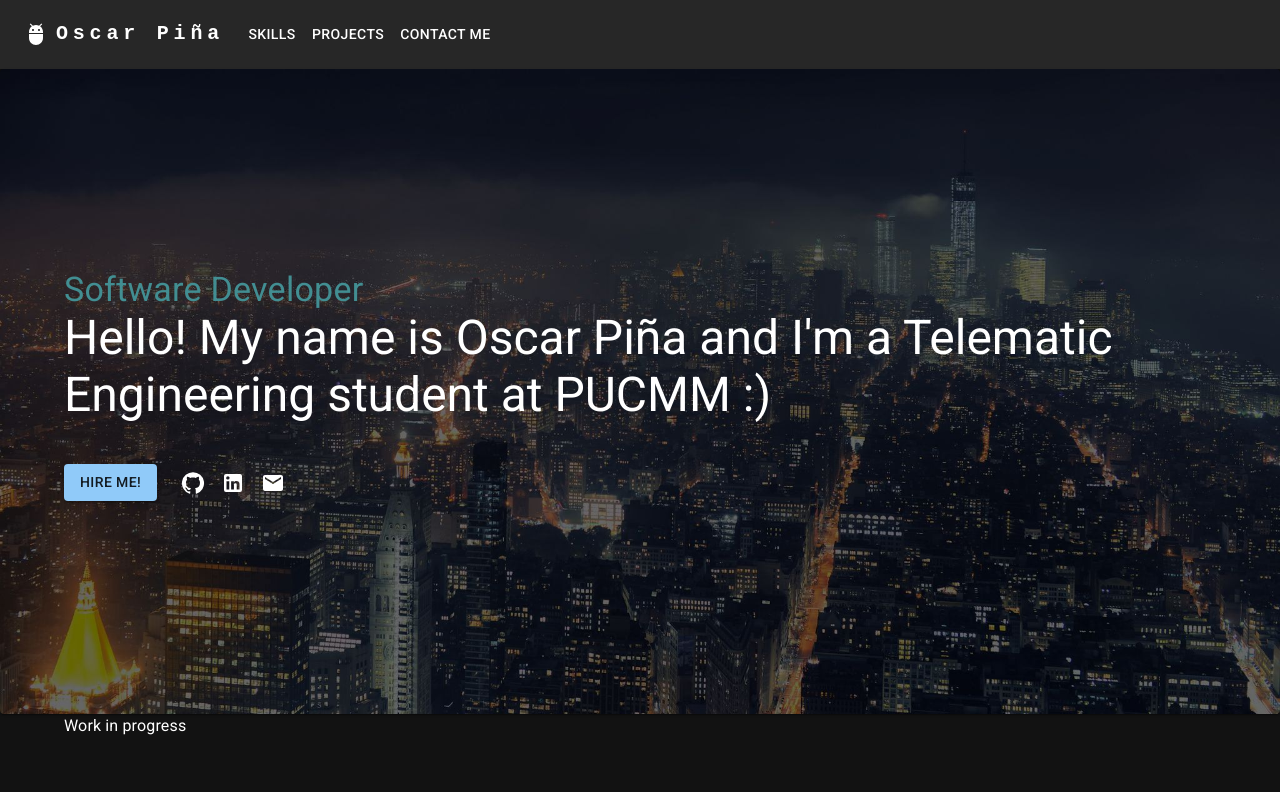
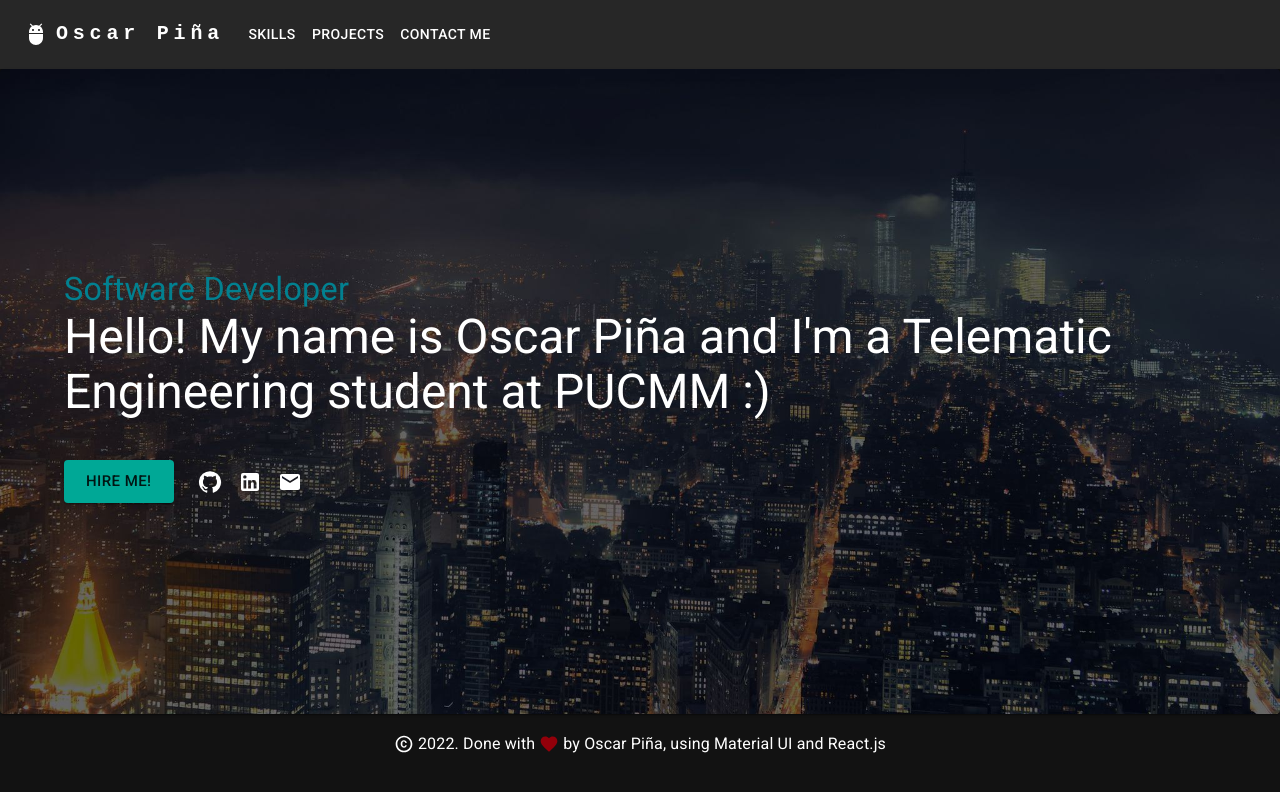
Before and after one commit to JadeClay/JadeClay.github.io, a React (Create React App) app: page / in a window 1280 px wide. Shown: the top 792 px of the page. Built offline with nearby package versions, Linux system fonts and the light colour scheme.

Commit message:
Cosmetic changes to Hero Page, added footer

```diff
--- a/src/App.js
+++ b/src/App.js
@@ -3,17 +3,25 @@ import '@fontsource/roboto/300.css';
 import '@fontsource/roboto/400.css';
 import '@fontsource/roboto/500.css';
 import '@fontsource/roboto/700.css';
-import {createTheme, CssBaseline, Stack, ThemeProvider } from '@mui/material';
+import {createTheme, CssBaseline, responsiveFontSizes, Stack, ThemeProvider } from '@mui/material';
 import HeroPage from './Components/HeroPage';
 import Navbar from './Components/ResponsiveAppBar';
 import Footer from './Components/Footer';
 
 
-const DarkTheme = createTheme({
+let DarkTheme = createTheme({
   palette:{
     mode: 'dark',
+    primary: {
+      main: '#028090',
+    },
+    secondary: {
+      main: '#00a896',
+    },
   }
 })
+
+DarkTheme = responsiveFontSizes(DarkTheme);
 
 function App() {
   return (
--- a/src/Components/Footer.jsx
+++ b/src/Components/Footer.jsx
@@ -1,11 +1,18 @@
-import { Container } from '@mui/material'
+import { FavoriteOutlined } from '@mui/icons-material'
+import CopyrightIcon from '@mui/icons-material/Copyright';
+import { Container, Typography, Stack } from '@mui/material'
 import React, { Component } from 'react'
 
 export default class Footer extends Component {
   render() {
     return (
-      <Container>
-        Work in progress
+      <Container sx={{ padding: 2 }}>
+        <Stack direction="row" alignItems="center" gap={0.5} justifyContent="center">
+          <CopyrightIcon fontSize='small' />
+          <Typography variant="subtitle1">2022. Done with </Typography>
+          <FavoriteOutlined fontSize='small' htmlColor='#93000a' />
+          <Typography variant="subtitle1">by Oscar Piña, using Material UI and React.js</Typography>
+        </Stack>
       </Container>
     )
   }
--- a/src/Components/HeroPage.jsx
+++ b/src/Components/HeroPage.jsx
@@ -15,7 +15,7 @@ export default class HeroPage extends React.Component {
         backgroundSize: "cover",
       }}>
         <Container>
-          <Typography variant="h4" component="h1" color={'#428e92'}
+          <Typography variant="h4" component="h1" color={'primary'}
           sx={{
             paddingTop: {xs:14, md:25},
           }}>
@@ -32,7 +32,7 @@ export default class HeroPage extends React.Component {
           <Stack direction={{xs: 'column', md:'row'}} justifyItems={{xs: 'center'}} alignItems={{xs: 'center'}} spacing={2} sx={{
               mb: {xs:26, md:26.4}
             }}>
-            <Button variant='contained' >
+            <Button variant='contained' size={'large'} color={'secondary'}>
               Hire me!
             </Button>
 
```
Also changed, not shown: src/Components/HireMe.jsx (added).
